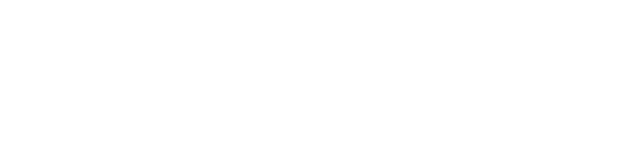
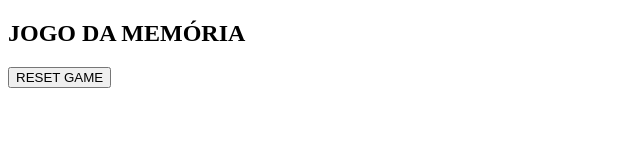
Before and after one commit to Jessiessalgado/jogo-de-memoria-com-emojis-com-jscript-DIO, a plain HTML site: page src/index.html in a window 1280 px wide. Shown: the whole page, without its empty margins (0-640 px from the left). Drawn offline with Linux system fonts and the light colour scheme.

Commit message:
estrutura html do jogo "OK"

```diff
--- a/src/index.html
+++ b/src/index.html
@@ -8,6 +8,11 @@
     <link rel="stylesheet" href="./styles/main.css">
 </head>
 <body>
+    <div class="container">
+        <h2>JOGO DA MEMÓRIA</h2>
+        <div class="game"></div>
+        <button class="reset" onclick="window.location.reload()">RESET GAME</button>
+    </div>
 
     <script src="./scripts/engenie.js" defer></script>
 </body>
```
